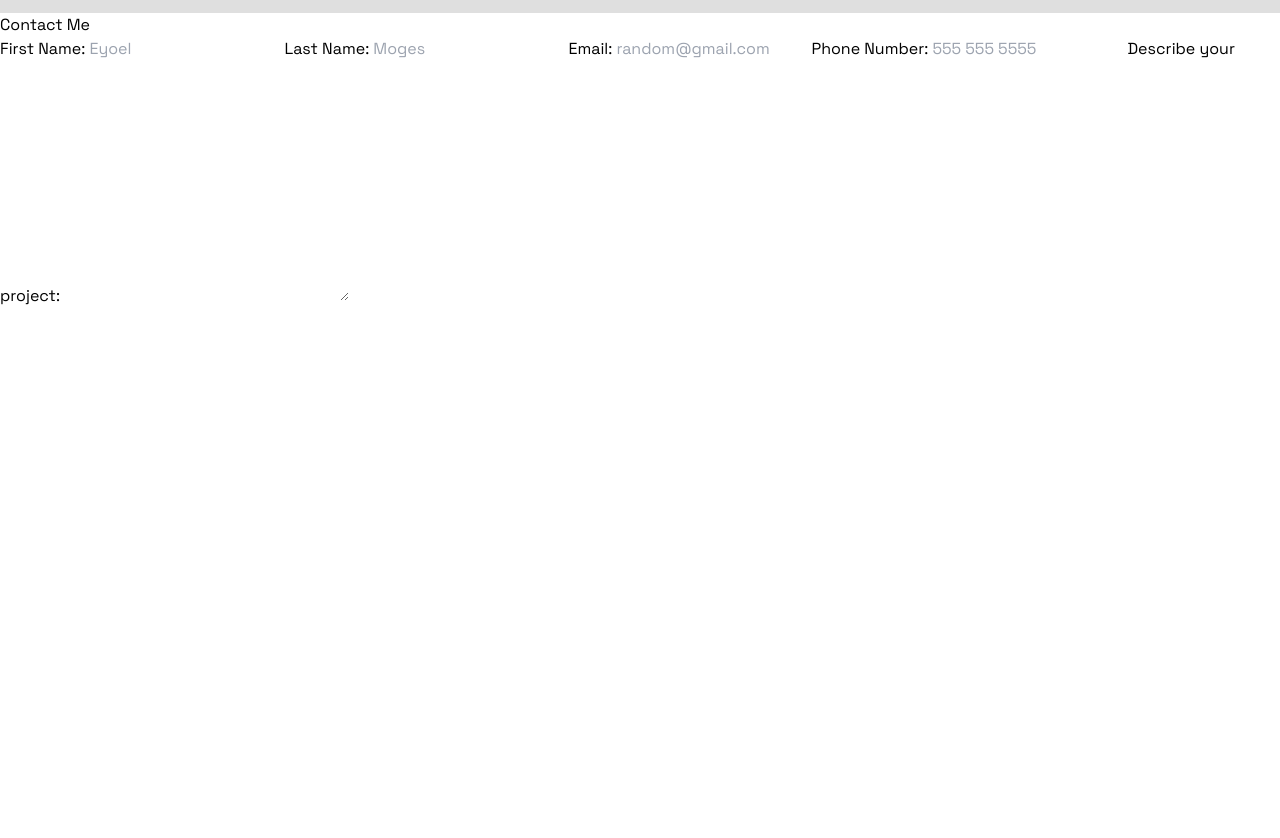
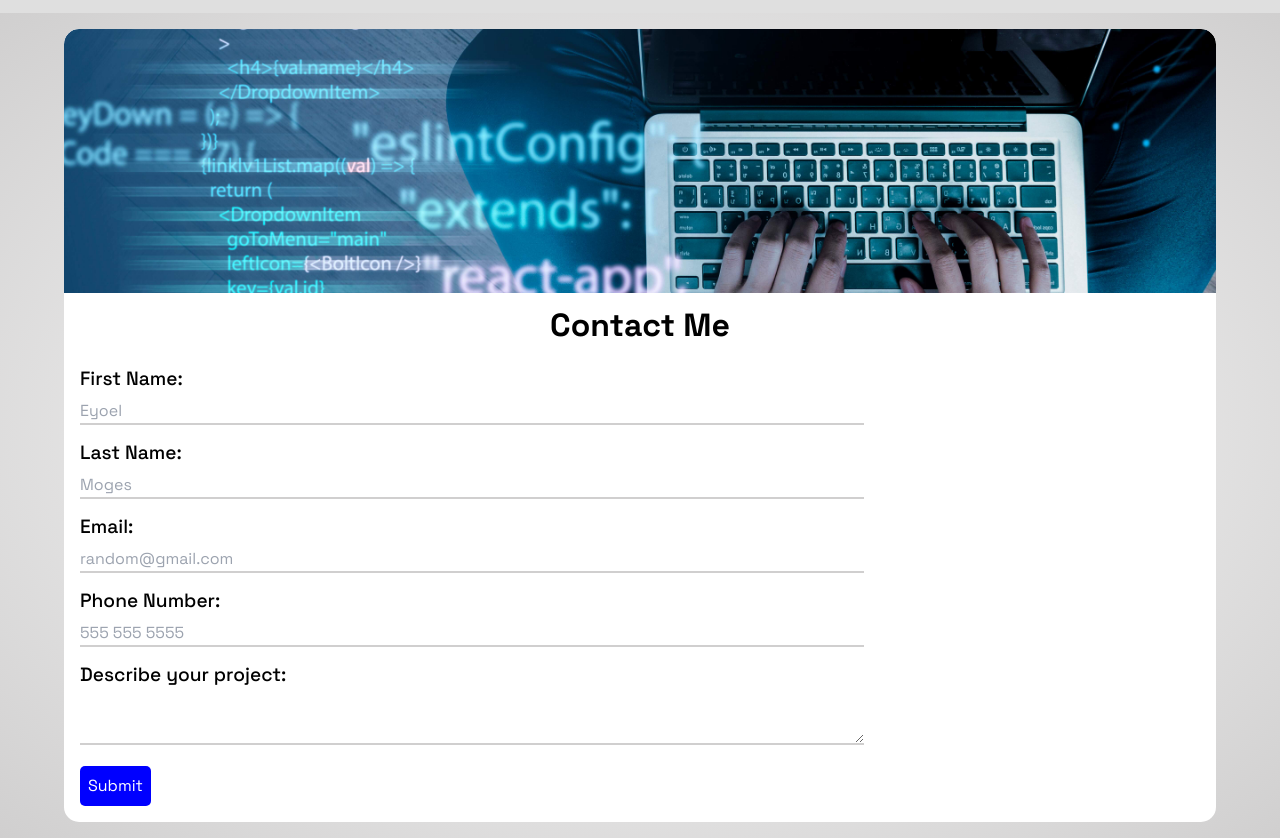
Before and after one commit to eyoelm5/Portfolio, a plain HTML site: page contact.html in a window 1280 px wide. Shown: the part 67-905 px from the top of the page. Before the commit the page ends 800 px from the top, so only its background shows below. Drawn offline with Linux system fonts and the light colour scheme.

Commit message:
Add CSS to contact page

```diff
--- a/contact.html
+++ b/contact.html
@@ -31,27 +31,41 @@
     </header>
 
     <!-- MAIN -->
-    <main>
-        <section>
-            <h1>Contact Me</h1>
+    <main class="main main--contact">
 
+        <section class="contact">
+            <div class="contact__img"></div>
             <!-- CONTACT FORM -->
-            <form action="">
-                <label for="firstName">First Name: </label>
-                <input type="text" name="firstName" id="firstName" placeholder="Eyoel" required>
+            <section>
+                <h1 class="contact__h1">Contact Me</h1>
+                <form action="" class="form">
+                    <p class="form__p">
+                        <label class="form__label" for="firstName">First Name: </label>
+                        <input class="form__input" type="text" name="firstName" id="firstName" placeholder="Eyoel" required>
+                    </p>
 
-                <label for="lastName">Last Name: </label>
-                <input type="text" name="lastName" id="lastName" placeholder="Moges" required>
+                    <p class="form__p">
+                        <label class="form__label" for="lastName">Last Name: </label>
+                        <input class="form__input" type="text" name="lastName" id="lastName" placeholder="Moges" required>
+                    </p>
 
-                <label for="email">Email: </label>
-                <input type="email" name="email" id="email" placeholder="random@gmail.com" required>
+                    <p class="form__p">
+                        <label class="form__label" for="email">Email: </label>
+                        <input class="form__input" type="email" name="email" id="email" placeholder="random@gmail.com" required>
+                    </p>
 
-                <label for="phoneNumber">Phone Number: </label>
-                <input type="tel" name="phoneNumber" id="phoneNumber" placeholder="555 555 5555" pattern="[0-9]{3} [0-9]{3} [0-9]{4}" required>
+                    <p class="form__p">
+                        <label class="form__label" for="phoneNumber">Phone Number: </label>
+                        <input class="form__input" type="tel" name="phoneNumber" id="phoneNumber" placeholder="555 555 5555" pattern="[0-9]{3} [0-9]{3} [0-9]{4}" required>
+                    </p>
 
-                <label for="projectDescription">Describe your project: </label>
-                <textarea name="projectDescription" id="projectDescription" cols="30" rows="10" requireds></textarea>
-            </form>
+                    <p class="form__p">
+                        <label class="form__label" for="projectDescription">Describe your project: </label>
+                        <textarea class="form__input form__input--textarea" name="projectDescription" id="projectDescription" required></textarea>
+                    </p>
+                    <button class="btn btn--form">Submit</button>
+                </form>
+            </section>
         </section>
     </main>
 </body>
--- a/css/style.css
+++ b/css/style.css
@@ -98,6 +98,7 @@ body{
 .main{
     display: flex;
     flex-flow: column nowrap;
+    min-height: calc(100vh - 80px);
     flex-grow: 1;
 }
 
@@ -254,10 +255,71 @@ body{
     border-bottom: 2px solid var(--BTN-COLOR);
 }
 
-.footer__link:hover{
+.footer__link:is(:hover,:focus){
     color: var(--BTN-COLOR);
 }
 
 .copyright{
     text-align: center;
 }
+
+/* ||CONTACT */
+.main--contact{
+    background-image: radial-gradient(var(--WHITE-COLOR), var(--PROJECTS-BGCOLOR));
+}
+
+.contact{
+    width: 90%;
+    margin: 1rem auto;
+    background-color: var(--WHITE-COLOR);
+    border-radius: 15px;
+    display: grid;
+    grid-template-rows: 1fr 2fr;
+    overflow: hidden;
+}
+
+.contact__img{
+    background-image: url(../img/Contact-Background.jpg);
+    background-size: cover;
+    background-position: right;
+    border-top-left-radius: 15px;
+    border-top-right-radius: 15px;
+
+}
+
+.contact__h1{
+    font-weight: bold;
+    font-size: min(6vh,2rem);
+    text-align: center;
+    margin-top: 0.5rem;
+}
+
+.form{
+    padding: min(4vw,1rem);
+}
+
+.form__label{
+    display: block;
+    font-size: 1.2rem;
+    font-weight: 500;
+}
+
+.form__input{
+    margin-top: 0.3rem;
+    margin-bottom:0.9rem;
+    border-bottom: 2px solid var(--PROJECTS-BGCOLOR);
+    width: 70%;
+}
+
+.form__input--textarea{
+    resize: vertical;
+}
+
+.form__input:is(:hover,:focus){
+    transform: translateX(1rem) scale(1.2);
+}
+
+.btn--form{
+    background-color: var(--BTN-COLOR);
+    color: var(--WHITE-COLOR);
+}
```
